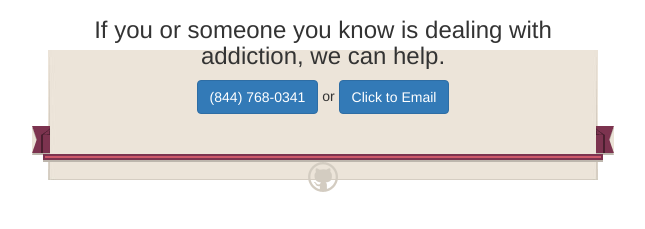
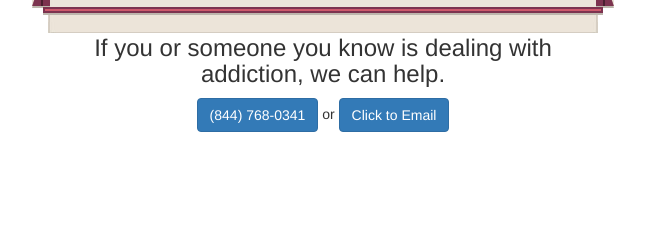
Before and after one commit to Convalo/alcoholichome, a plain HTML site: page index.html in a window 1280 px wide. Shown: the part 2100-2329 px from the top of the page, without its empty margins (317-962 px from the left). After the commit the page ends 2288 px from the top, so only its background shows below. Drawn offline with nearby package versions, Linux system fonts and the light colour scheme.

Commit message:
Update index.html

```diff
--- a/index.html
+++ b/index.html
@@ -106,14 +106,7 @@ Upon completing a project or task, do you find that you do not find any satisfac
 <li> The Effects of Growing Up with Alcoholic Parents, Very Well, Retrieved 2016.</li>
 </ol>
          <img src="http://www.alcoholichome.com/alcoholic-home.jpg" style="max-width:100%;height:auto;" />
-         <div class="text-center">
-<h3>If you or someone you know is dealing with addiction, we can help.</h3>
-<a class="btn btn-primary btn-xl" href="tel:+18447680341">(844) 768-0341</a>
-or
-<a class="btn btn-primary btn-xl" href="mailto:help@alcoholichome.com?subject=I%20Need%20Help%20With%20Addiction&body=Your%20Name:%0D%0APhone:%0D%0ADo%20you%20seek%20help%20for%20yourself%20or%20for%20someone%20else?%0D%0ATell%20us%20about%20it:">Click to Email</a>
-<link href="https://maxcdn.bootstrapcdn.com/bootstrap/3.3.7/css/bootstrap.min.css" rel="stylesheet">
-<p>&nbsp;</p>
-</div>
+
       </section>
 
       <footer>
@@ -123,7 +116,14 @@ or
           <span class="left-tail"></span>
           <span class="right-tail"></span>
         </span>
-        <span class="octocat"></span>
+         <div class="text-center">
+<h3>If you or someone you know is dealing with addiction, we can help.</h3>
+<a class="btn btn-primary btn-xl" href="tel:+18447680341">(844) 768-0341</a>
+or
+<a class="btn btn-primary btn-xl" href="mailto:help@alcoholichome.com?subject=I%20Need%20Help%20With%20Addiction&body=Your%20Name:%0D%0APhone:%0D%0ADo%20you%20seek%20help%20for%20yourself%20or%20for%20someone%20else?%0D%0ATell%20us%20about%20it:">Click to Email</a>
+<link href="https://maxcdn.bootstrapcdn.com/bootstrap/3.3.7/css/bootstrap.min.css" rel="stylesheet">
+<p>&nbsp;</p>
+</div>
       </footer>
 
     </div>
```
